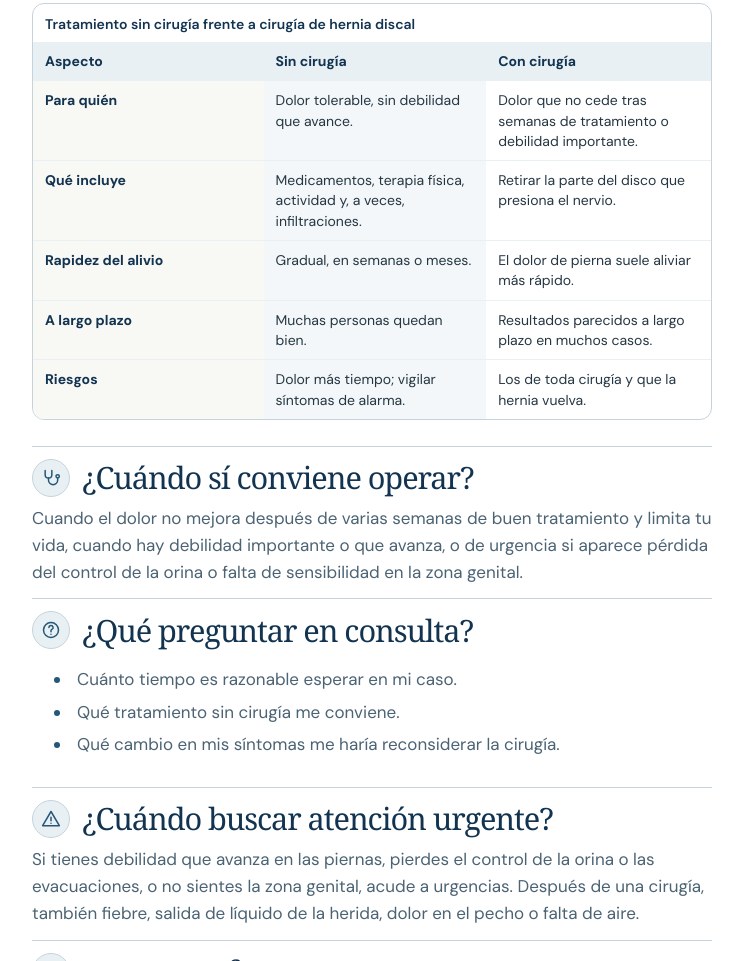
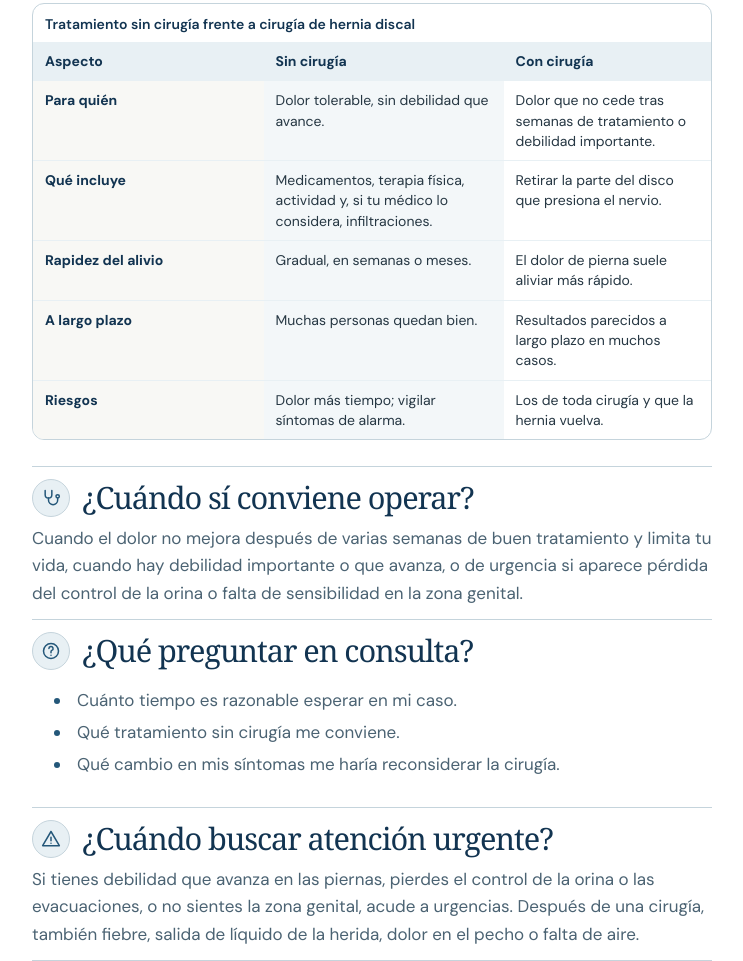
Before and after one commit to anniefilio/dr-ivan-del-castillo, a plain HTML site: page blog/que-pasa-si-no-me-opero-hernia/index.html in a window 1280 px wide. Shown: the part 903-1864 px from the top of the page, without its empty margins (268-1011 px from the left). Drawn offline with Linux system fonts and the light colour scheme.

Commit message:
Blog: la infiltración aparece como opción a consultar con el médico
Co-Authored-By: Claude Opus 5.5 <noreply@anthropic.com>

```diff
--- a/blog/que-pasa-si-no-me-opero-hernia/index.html
+++ b/blog/que-pasa-si-no-me-opero-hernia/index.html
@@ -7,7 +7,7 @@
 <p>Las dos opciones son válidas en muchos casos. Esto es lo que cambia:</p><div class="article-table compare-table" tabindex="0" role="region" aria-label="Tratamiento sin cirugía frente a cirugía de hernia discal">
 <table><caption>Tratamiento sin cirugía frente a cirugía de hernia discal</caption><thead><tr><th scope="col">Aspecto</th><th scope="col">Sin cirugía</th><th scope="col">Con cirugía</th></tr></thead><tbody>
 <tr><th scope="row">Para quién</th><td>Dolor tolerable, sin debilidad que avance.</td><td>Dolor que no cede tras semanas de tratamiento o debilidad importante.</td></tr>
-<tr><th scope="row">Qué incluye</th><td>Medicamentos, terapia física, actividad y, a veces, infiltraciones.</td><td>Retirar la parte del disco que presiona el nervio.</td></tr>
+<tr><th scope="row">Qué incluye</th><td>Medicamentos, terapia física, actividad y, si tu médico lo considera, infiltraciones.</td><td>Retirar la parte del disco que presiona el nervio.</td></tr>
 <tr><th scope="row">Rapidez del alivio</th><td>Gradual, en semanas o meses.</td><td>El dolor de pierna suele aliviar más rápido.</td></tr>
 <tr><th scope="row">A largo plazo</th><td>Muchas personas quedan bien.</td><td>Resultados parecidos a largo plazo en muchos casos.</td></tr>
 <tr><th scope="row">Riesgos</th><td>Dolor más tiempo; vigilar síntomas de alarma.</td><td>Los de toda cirugía y que la hernia vuelva.</td></tr>
```
Also changed, not shown: blog/dolor-espalda-ciatica/index.html (+1 -1 lines), blog/estenosis-lumbar-tratamiento/index.html (+1 -1 lines), blog/hernia-de-disco/index.html (+1 -1 lines).
